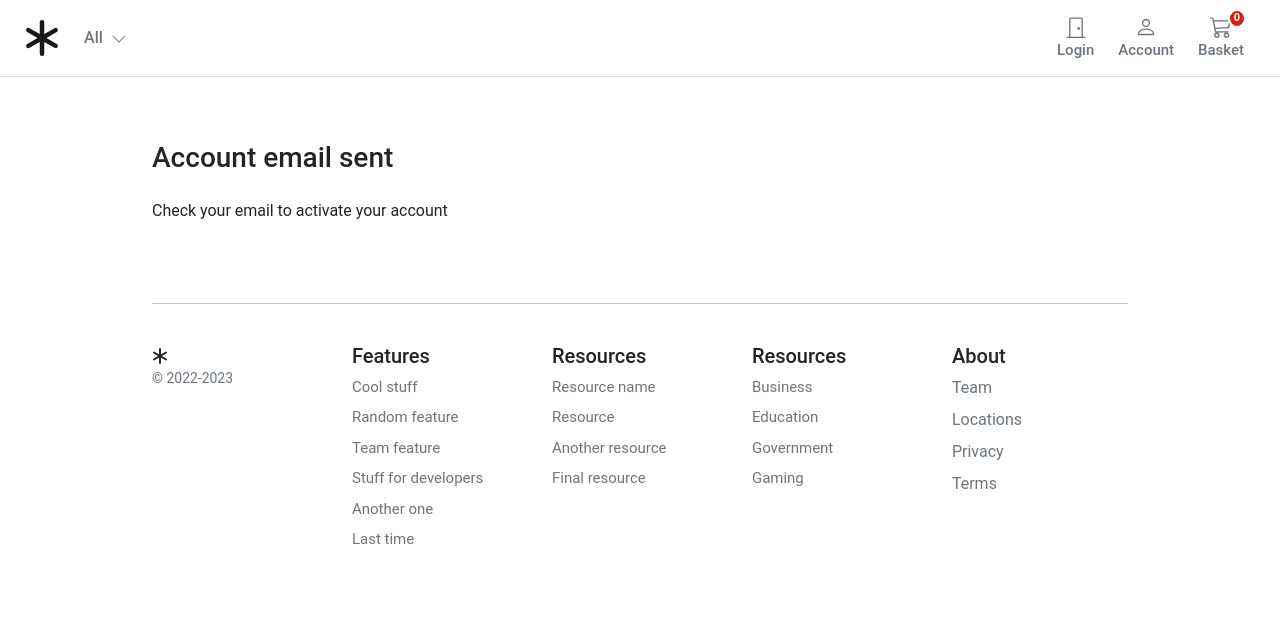
After one commit to AlexFromSiberia/e_commerce, a Django app: template ecommerce/templates/account/registration/register_email_confirm.html in a window 1280 px wide. The commit adds this page. Shown: the top 622 px of the page. Run offline with Django 3.2, Linux system fonts and the light colour scheme; the template is opened without the code that fills it: values that come from a table or form of the project are taken from there, others are empty; data comes from the database, SQL or seed files in the repository.

Commit message:
Refactored: - registration htmls

```diff
--- a/ecommerce/account/views.py
+++ b/ecommerce/account/views.py
@@ -75,7 +75,7 @@ def account_register(request):
             sender = sender_mail
             receiver_mail = user.email
             mail = send_mail(subject, message, sender, [receiver_mail], fail_silently=False)
-            return HttpResponse('Please confirm your email address to complete the registration')
+            return render(request, 'account/registration/register_email_confirm.html')
     else:
         registerForm = RegistrationForm()
     return render(request, 'account/registration/register.html', {'form': registerForm})
--- /dev/null
+++ b/ecommerce/templates/account/registration/register_email_confirm.html
@@ -0,0 +1,12 @@
+{% extends "../sub_base.html" %}
+{% block title %}Account Email Sent{% endblock %}
+{% block content %}
+
+<div class="container">
+    <div>
+        <h3 class="mb-4">Account email sent</h3>
+        <p>Check your email to activate your account</p>
+    </div>
+</div>
+
+{% endblock %}
```
Also changed, not shown: ecommerce/templates/account/registration/activation_invalid.html (+12 -1 lines).
